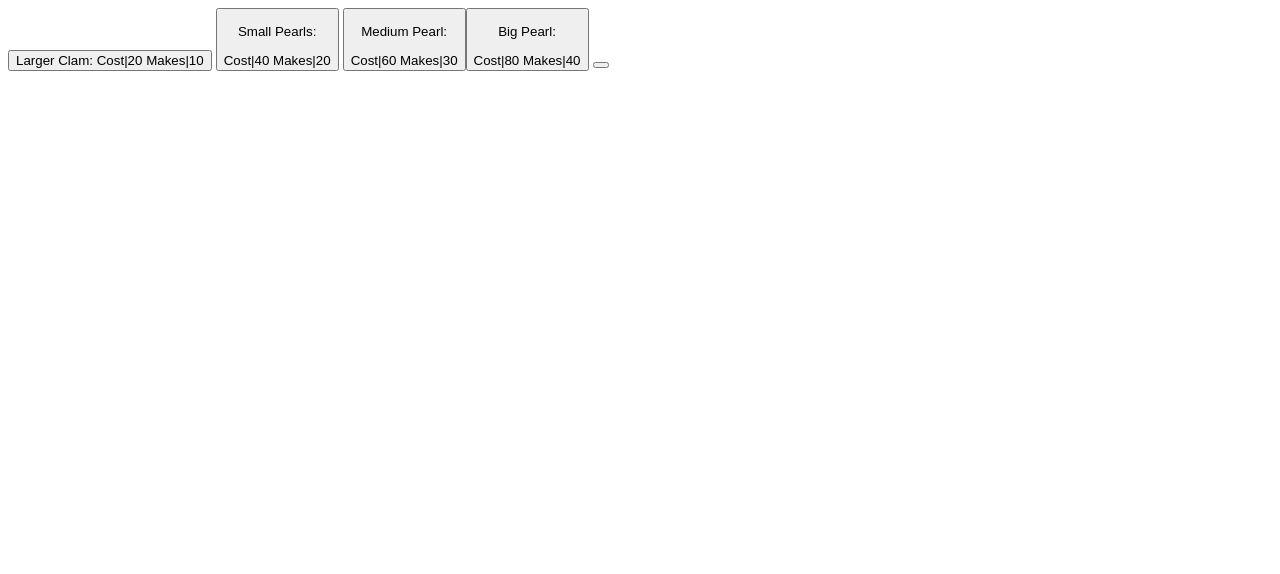
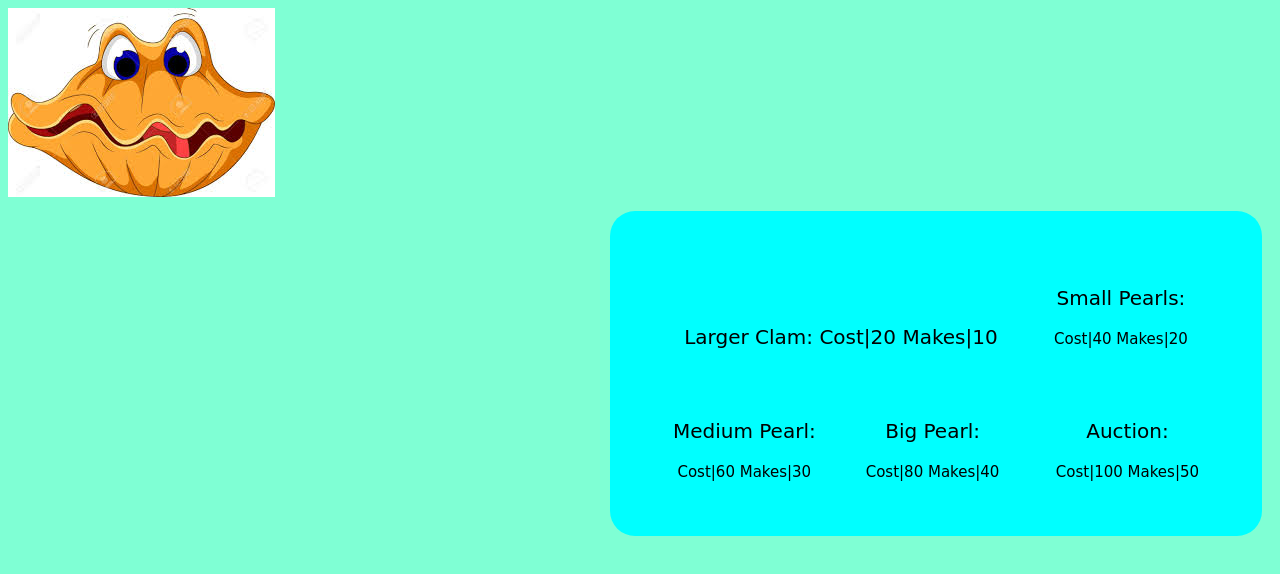
Before and after one commit to babkris/babkris.github.io, a plain HTML site: page index.html in a window 1280 px wide. Drawn offline with Linux system fonts and the light colour scheme.

Commit message:
asdfghjkl
asdfghjkl

```diff
--- a/index.html
+++ b/index.html
@@ -1,5 +1,11 @@
-<body>
-<div id="game">
+<!DOCTYPE html>
+<html>
+<head>
+<link rel="stylesheet" type="text/css" href="main.css">
+</head>
+<img src="clamclipart.jpg" alt="Clam Clipart" style="width:267px;height:189px;">
+
+    <div id="game">
     <div id="purchases">
     <p class ="text title"
        id ="upgrade"
@@ -27,6 +33,10 @@
     <p class="text
               title">Big Pearl:</p> Cost|80
            Makes|40</button>
-           <button id="sold"
+           <button id="auction"
+                    class="small text btn">
+           <p class="text
+              title">Auction:</p> Cost|100
+           Makes|50</button>
            </div>
      </body>
--- a/main.css
+++ b/main.css
@@ -7,3 +7,46 @@
 body {
     background-color: aquamarine;
 }
+#purchases {
+    width: 50%;
+    height: auto;
+    padding: 10px;
+    background-color: aqua;
+    margin: 10px;
+    display: block;
+    float: right;
+    border-radius: 25px;
+    text-align: center;
+}
+#clamArt {
+    height: 189px;
+    width: 267px;
+    margin: 10px;
+    position: relative;
+}
+.text {
+    font-family: "inherit", cursive, sans-serif;
+    font-size: 25px;
+}
+.btn {
+    background-color: cyan;
+    border: none;
+    border-radius: 25px;
+    display: inline-block;
+    clear: both;
+    width: auto;
+    padding: 15px;
+    margin: 10px;
+}
+
+.title{
+    font-size: 20px;
+}
+.small {
+    font-size: 15px;
+}
+#clamArt {
+   height: 189px;
+    width: 267px;
+    cursor: pointer;
+}
```
